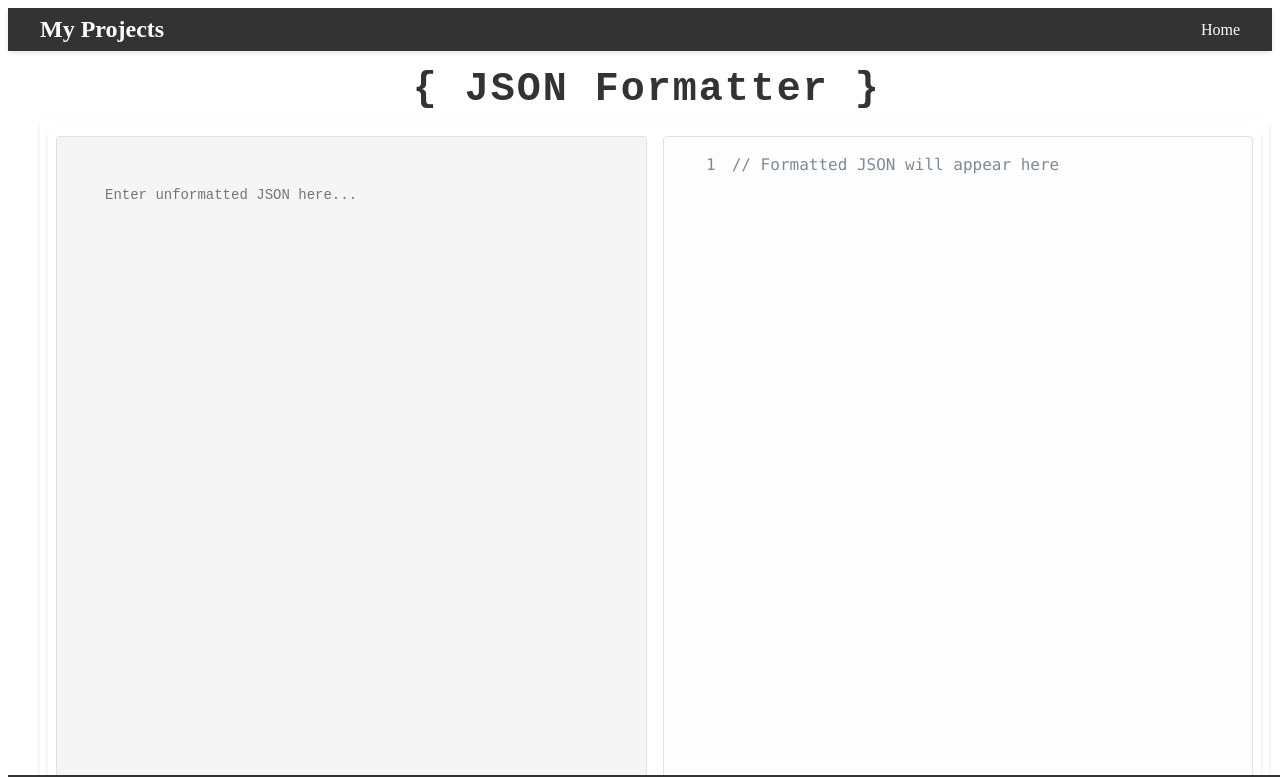
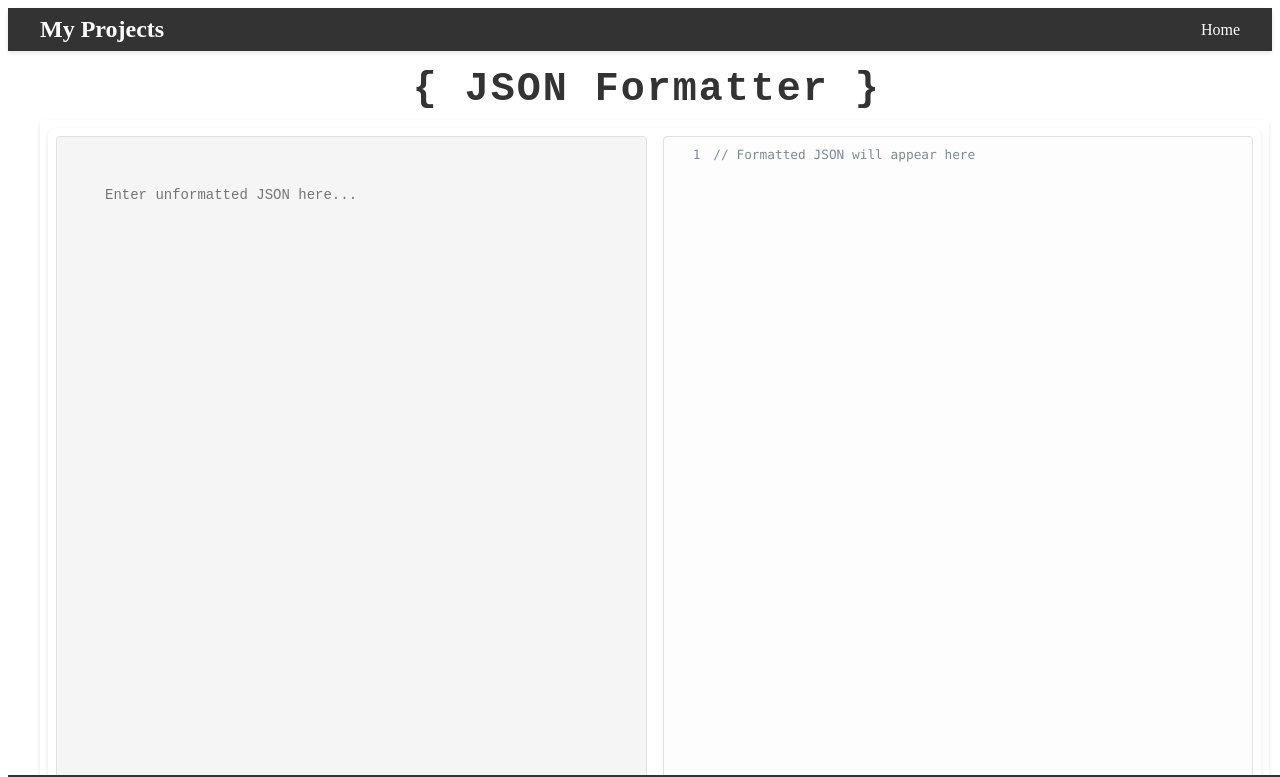
Before and after one commit to github-yash-rathor/format-json, a React (Create React App) app: page /json-formatter in a window 1280 px wide. Shown: the top 777 px of the page. Built offline with nearby package versions, Linux system fonts and the light colour scheme.

Commit message:
Minor updates

```diff
--- a/src/projects/jsonFormatter/index.js
+++ b/src/projects/jsonFormatter/index.js
@@ -68,12 +68,13 @@ const JsonFormatter = () => {
                   wrapLongLines={true}
                   customStyle={{
                     margin: 0,
-                    padding: '1rem',
+                    padding: '0.5rem',
                     borderRadius: '4px',
                     height: '100%',
                     overflow: 'auto',
                     whiteSpace: 'pre-wrap',
-                    wordBreak: 'break-word'
+                    wordBreak: 'break-word',
+                    'font-size':  '0.8rem',
                   }}
                 >
                   {jsonOutput || '// Formatted JSON will appear here'}
```
